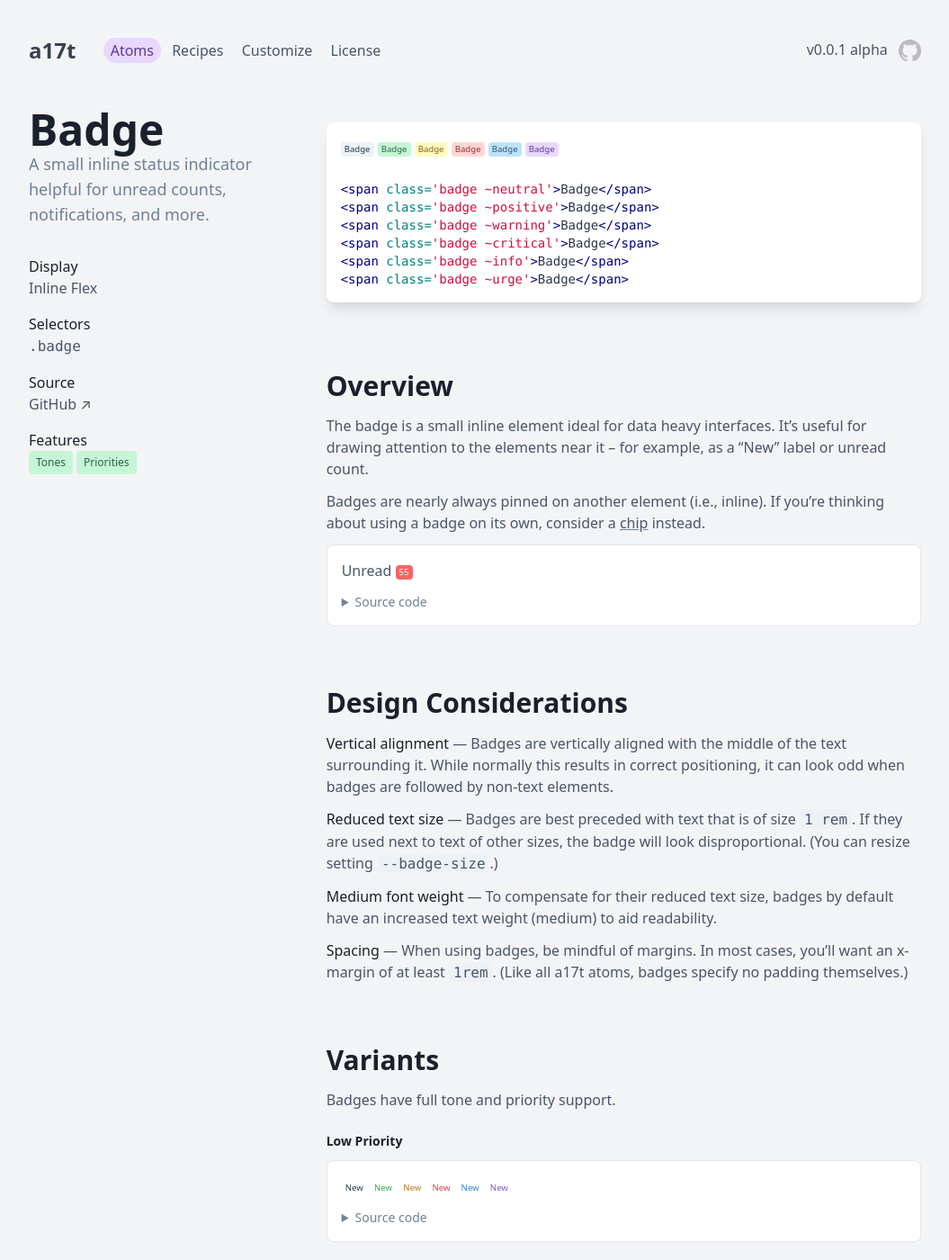
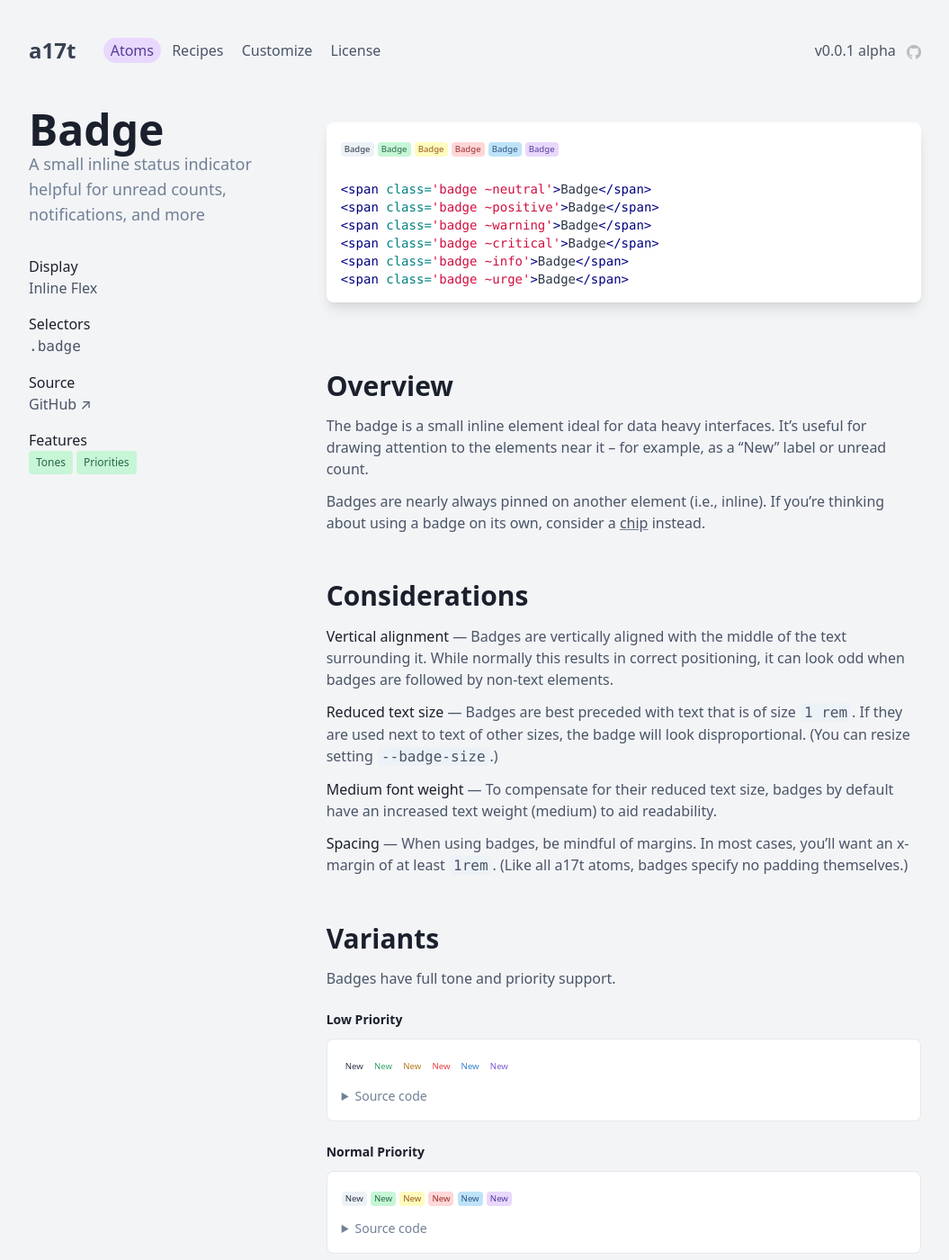
Before and after one commit to milesmcc/a17t, a Jekyll site: the page built from docs/information/badge.md, in a window 1280 px wide and 1400 px high. Shown: the whole window at 90% size, without its empty margins (112-1167 px from the left). Built offline with Jekyll 4.4.1, drawn with Linux system fonts in a browser that asks for light colours; some of the changed text lies outside the part shown.

```diff
--- a/docs/_includes/example.html
+++ b/docs/_includes/example.html
@@ -3,7 +3,7 @@
         {{include.code}}
     </div>
     <details {% if open %}open="open" {% endif %}>
-        <summary class="support cursor-pointer mb-0">Source code</summary>
+        <summary class="support cursor-pointer mb-px">Source code</summary>
         {% highlight html %}{{include.code}}{% endhighlight %}
     </details>
 </figure>
--- a/docs/_includes/header.html
+++ b/docs/_includes/header.html
@@ -28,10 +28,6 @@
                                 </li>
                                 <li><a class=" portal ~urge !low {% if page.subtab == 'atom-icon' %}active{% endif %}"
                                         href="{{'/information/icon' | relative_url}}">Icon</a>
-                                </li>
-                                <li><a class=" portal ~urge !low
-                                        {% if page.subtab == 'atom-loading' %}active{% endif %}"
-                                        href="{{'/information/loading' | relative_url}}">Loading</a>
                                 </li>
                                 <li><a class=" portal ~urge !low
                                         {% if page.subtab == 'atom-progress' %}active{% endif %}"
--- a/docs/_layouts/atom.html
+++ b/docs/_layouts/atom.html
@@ -8,23 +8,31 @@ layout: default
     <p class="subheading text-lg">{{page.description}}</p>
     <hr class="sep">
     <ul class="flex flex-wrap md:block">
+      {% if page.display %}
       <li class="mb-4 w-1/3">
         <p class="label">Display</p>
         <p>{{page.display}}</p>
       </li>
+      {% endif %}
+      {% if page.selectors %}
       <li class="mb-4 w-1/3">
         <p class="label">Selectors</p>
         <p>{% for selector in page.selectors %}<code>{{selector}}</code>{% endfor %}</p>
       </li>
+      {% endif %}
+      {% if page.source %}
       <li class="mb-4 w-1/3">
         <p class="label">Source</p>
         <p><a href="{{page.source}}" class="portal p-0 font-normal">GitHub &nearr;</a></p>
       </li>
+      {% endif %}
+      {% if page.features %}
       <li class="mb-4 w-full">
         <p class="label">Features</p>
-        <p>{% for feature in page.features %}<span class="chip ~positive mr-1 mb-1">{{feature|capitalize}}</span>{% endfor %}
+        <p>{% for feature in page.features %}<span class="chip ~positive mr-1 mb-1">{{feature}}</span>{% endfor %}
         </p>
       </li>
+      {% endif %}
     </ul>
   </section>
   <article class="md:w-2/3 mt-4">
@@ -32,7 +40,7 @@ layout: default
     <div class="card ~neutral !low mb-10">
     {% for example in page.examples %}
     {{example}}
-    <div class="text-sm mt-6 overflow-x-scroll max-w-full">
+    <div class="text-sm mt-6 overflow-scroll max-w-full" style="max-height: 20rem;">
       {% highlight html %}{{example}}{% endhighlight %}
     </div>
     {% endfor %}
@@ -71,9 +79,9 @@ layout: default
       </tbody>
     </table>
     {% else %}
-    <p>This atom has no variables.</p>
+    <p class="my-2">This atom has no variables.</p>
     {% endif %}
-    <p>You can also customize this atom by simply overriding any of its CSS attributes, listed <a
+    <p class="my-2">You can also customize this atom by simply overriding any of its CSS attributes, listed <a
         href="{{page.source}}">here</a>.</p>
   </article>
 </div>
--- a/docs/information/badge.md
+++ b/docs/information/badge.md
@@ -4,13 +4,13 @@ tab: atom
 subtab: atom-badge
 category: Information
 title: Badge
-description: A small inline status indicator helpful for unread counts, notifications, and more.
+description: A small inline status indicator helpful for unread counts, notifications, and more
 source: https://github.com/milesmcc/a17t/blob/master/src/information/badge.css
 selectors:
   - .badge
 features:
-  - tones
-  - priorities
+  - Tones
+  - Priorities
 display: Inline Flex
 examples:
   - "<span class='badge ~neutral'>Badge</span>\n<span class='badge ~positive'>Badge</span>\n<span class='badge ~warning'>Badge</span>\n<span class='badge ~critical'>Badge</span>\n<span class='badge ~info'>Badge</span>\n<span class='badge ~urge'>Badge</span>"
@@ -33,12 +33,7 @@ The badge is a small inline element ideal for data heavy interfaces. It's useful
 
 Badges are nearly always pinned on another element (i.e., inline). If you're thinking about using a badge on its own, consider a [chip](/chip) instead.
 
-{% capture example %}
-<p>Unread <span class='badge ~critical !high'>55</span></p>
-{% endcapture %}
-{% include example.html code=example %}
-
-# Design Considerations
+# Considerations
 
 **Vertical alignment** --- Badges are vertically aligned with the middle of the text surrounding it. While normally this results in correct positioning, it can look odd when badges are followed by non-text elements.
 
@@ -65,3 +60,12 @@ Badges have full tone and priority support.
 # Accessibility
 
 {% include accessibility_defaults.html %}
+
+# Examples
+
+{% capture example %}
+<p>Unread <span class='badge ~critical !high'>55</span></p>
+{% endcapture %}
+{% include example.html code=example %}
+
+TODO: more
--- a/src/base.css
+++ b/src/base.css
@@ -2,6 +2,7 @@
 @import "./vars/_typography.css";
 
 @import "./utils/chev.css";
+@import "./utils/loading.css";
 
 @import "./layout/card.css";
 @import "./layout/section.css";
@@ -20,7 +21,6 @@
 @import "./information/chip.css";
 @import "./information/badge.css";
 @import "./information/icon.css";
-@import "./information/loading.css";
 @import "./information/progress.css";
 @import "./information/table.css";
 
--- a/src/information/icon.css
+++ b/src/information/icon.css
@@ -4,6 +4,7 @@
     justify-content: center;
     vertical-align: middle;
     display: inline-flex;
-
-    @apply rounded-full;
+    width: var(--icon-width, 1em);
+    height: var(--icon-height, 1em);
+    fill: var(--color-content);
 }
--- a/src/typography/content.css
+++ b/src/typography/content.css
@@ -29,11 +29,11 @@
   }
 
   h1:not(:first-child) {
-    @apply mt-16;
+    @apply mt-12;
   }
 
   h2:not(:first-child) {
-    @apply mt-12;
+    @apply mt-10;
   }
 
   h3:not(:first-child) {
```
Also changed, not shown: docs/information/chip.md (added, +64 -0 lines), docs/information/icon.md (added, +66 -0 lines), docs/information/progress.md (added, +62 -0 lines), docs/information/table.md (added, +47 -0 lines), docs/assets/a17t.css, src/utils/loading.css (renamed from src/information/loading.css).
